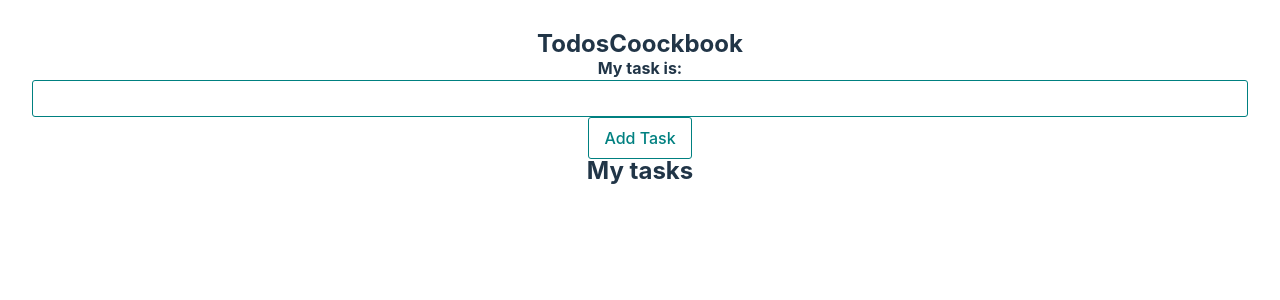
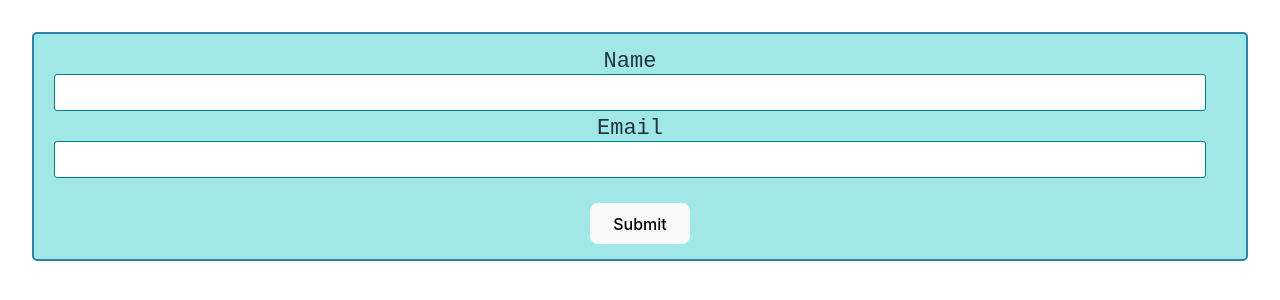
Before and after one commit to BorisRozumniy/vue-first-app, a Vue app: page / in a window 1280 px wide. Shown: the top 300 px of the page. Built offline with nearby package versions, Linux system fonts and the light colour scheme.

Commit message:
created the AuthForm with validation

```diff
--- a/src/App.vue
+++ b/src/App.vue
@@ -1,6 +1,8 @@
 <template>
+  <!-- <AccountForm /> -->
+  <AuthForm />
   <!-- <Todos /> -->
-  <TodosCoockbook />
+  <!-- <TodosCoockbook /> -->
   <!-- <Checkbox>label 1</Checkbox> -->
   <!-- <Checkbox>label 2</Checkbox> -->
   <!-- <Button>ff</Button> -->
@@ -16,6 +18,7 @@ import Likes from "./components/Likes.vue";
 import Posts from "./components/Posts.vue";
 import Todos from "./components/Todos.vue";
 import TodosCoockbook from "./components/CoockbookApp.vue";
+import AuthForm from "./components/Coockbook/AuthForm.vue";
 
 export default {
   components: {
@@ -24,6 +27,7 @@ export default {
     Posts,
     Todos,
     TodosCoockbook,
+    AuthForm,
   },
 };
 </script>
--- a/src/components/Coockbook/AuthForm.vue
+++ b/src/components/Coockbook/AuthForm.vue
@@ -1,14 +1,18 @@
 <template>
-	<form @submit.prevent="onSubmit">
-		<label :class="v$.name.$error && 'field-error'">
-			Name
-			<input v-model="name" @blur="v$.name.$touch">
-			<div v-if="v$.name.$error">Name field has an error.</div>
+	<form @submit.prevent="onSubmit" :class="isError && 'error'">
+		<label class="field" :class="v$.name.$error && 'field-error'">
+			<span>Name</span>
+			<Input v-model="name" @blur="v$.name.$touch" />
+			<!-- <Input v-model="name" @blur="v$.name.$touch" :error="v$.name.$error" :dirty="v$.name.$dirty" /> -->
+			<ShowError :validation="v$.name" :error="v$.name.$error" :errors="v$.name.$errors" />
 		</label>
 
-		<label for="email" :class="v$.name.$error && 'field-error'">Email</label>
-		<input v-model="email" id="email">
-		<div v-if="v$.email.$error">Email field has an error.</div>
+		<label class="field" :class="v$.email.$error && 'field-error'">
+			<span>Email</span>
+			<!-- <Input v-model="email" @blur="v$.email.$touch" :error="v$.email.$error" :dirty="v$.email.$dirty" /> -->
+			<Input v-model="email" @blur="v$.email.$touch" />
+			<ShowError :validation="v$.email" :error="v$.email.$error" :errors="v$.email.$errors" />
+		</label>
 
 		<button>Submit</button>
 	</form>
@@ -23,7 +27,8 @@ export default {
 	data() {
 		return {
 			name: '',
-			email: ''
+			email: '',
+			isError: false,
 		}
 	},
 	validations() {
@@ -34,21 +39,53 @@ export default {
 	},
 	methods: {
 		onSubmit() {
+			if (this.v$.$invalid) {
+				this.isError = this.v$.$invalid
+				return alert('invalid')
+			}
+			this.name = ''
+			this.email = ''
+			this.isError = false
+			this.v$.$reset()
 			alert('ok')
 		}
 	}
 }
 </script>
 
-<style>
+<style scoped>
 form {
-	border: solid 2px brown;
+	display: flex;
+	flex-direction: column;
+	border: solid 2px #2a83a5;
 	border-radius: 5px;
 	padding: 15px 20px;
-	background-color: rgb(221, 113, 113);
+	background-color: #a2e7e7;
 }
 
-.field-error {
-	border-bottom: 3px solid red;
+.error {
+	border-color: red;
+	background-color: #e7a2a2;
+}
+
+.field {
+	position: relative;
+	margin-bottom: 5px;
+	padding-right: 20px;
+}
+
+.field span {
+	font-family: 'Courier New', Courier, monospace;
+	font-weight: 500;
+	font-size: 22px;
+}
+
+
+
+button {
+	max-width: 150px;
+	min-width: 100px;
+	align-self: center;
+	margin-top: 20px;
 }
 </style>
--- a/src/components/Coockbook/TaskInput.vue
+++ b/src/components/Coockbook/TaskInput.vue
@@ -5,18 +5,26 @@
       <Input
         type="text"
         :value="task"
+        v-model="task"
         @input="task = $event.target.value"
         class="taskInput"
         v-on:keyup.enter="addTask"
       />
+      <div v-if="v$.task.$error">Task field has an error.</div>
       <Button v-on:click="addTask">Add Task</Button>
     </div>
   </div>
 </template>
 
 <script>
+import { useVuelidate } from '@vuelidate/core'
+import { required, email, minLength } from '@vuelidate/validators'
+
 export default {
   name: "TaskInput",
+  setup() {
+    return { v$: useVuelidate() }
+  },
   data() {
     return {
       task: "",
@@ -28,5 +36,10 @@ export default {
       this.task = "";
     },
   },
+  validations() {
+    return {
+      task: { required }
+    }
+  }
 };
 </script>
--- a/src/components/UI/Input.vue
+++ b/src/components/UI/Input.vue
@@ -1,5 +1,7 @@
 <template>
   <input :value="modelValue" @input="updateInput" class="input" />
+  <!-- <input :value="modelValue" @input="updateInput" class="input" :class="getClassName" /> -->
+  <!-- <div>{{ getClassName }}</div> -->
 </template>
 
 <script>
@@ -7,6 +9,23 @@ export default {
   name: "Input",
   props: {
     modelValue: [String, Number],
+    error: {
+      type: Boolean,
+      default: false
+    },
+    dirty: {
+      type: Boolean,
+      default: false
+    },
+    computed: {
+      getClassName() {
+        let className = '***';
+        if (dirty && !error) className = 'input-success'
+        if (error) className = 'input-error'
+        console.log(className, dirty, error);
+        return className
+      },
+    }
   },
   methods: {
     updateInput(event) {
@@ -23,4 +42,12 @@ export default {
   width: 100%;
   padding: 10px 15px;
 }
+
+.input-error {
+  border-color: red;
+}
+
+.input-success {
+  border-color: green;
+}
 </style>
--- /dev/null
+++ b/src/components/UI/ShowError.vue
@@ -0,0 +1,47 @@
+<template>
+	<div v-if="error" v-for="er in errors" class="error-wrapper">
+		{{ er.$message }}
+	</div>
+</template>
+
+<script>
+export default {
+	name: "ShowError",
+	props: {
+		error: {
+			type: Boolean,
+			default: false
+		},
+		errors: {
+			type: Object,
+			require: true,
+		},
+		validation: {
+			type: Object,
+			require: true
+		}
+	}
+}
+</script>
+
+<style scoped>
+.error-wrapper {
+	color: red;
+}
+
+.field-error {
+	border-bottom: 3px solid red;
+}
+
+.field-error::after {
+	content: '*';
+	position: absolute;
+	right: 0;
+	top: 0;
+	color: red;
+}
+
+.error-message {
+	color: red;
+}
+</style>
--- a/src/components/UI/index.js
+++ b/src/components/UI/index.js
@@ -1,5 +1,6 @@
 import Button from "./Button.vue";
 import Input from "./Input.vue";
 import Checkbox from "./Checkbox.vue";
+import ShowError from "./ShowError.vue";
 
-export default [Button, Input, Checkbox];
+export default [Button, Input, Checkbox, ShowError];
```
